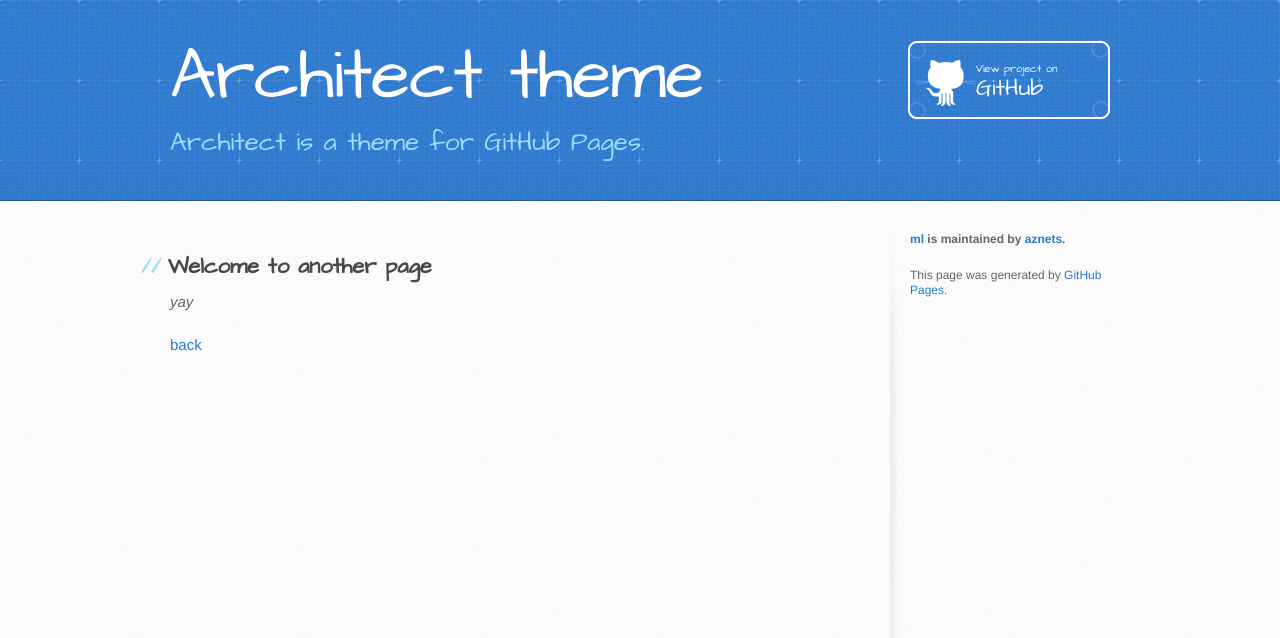
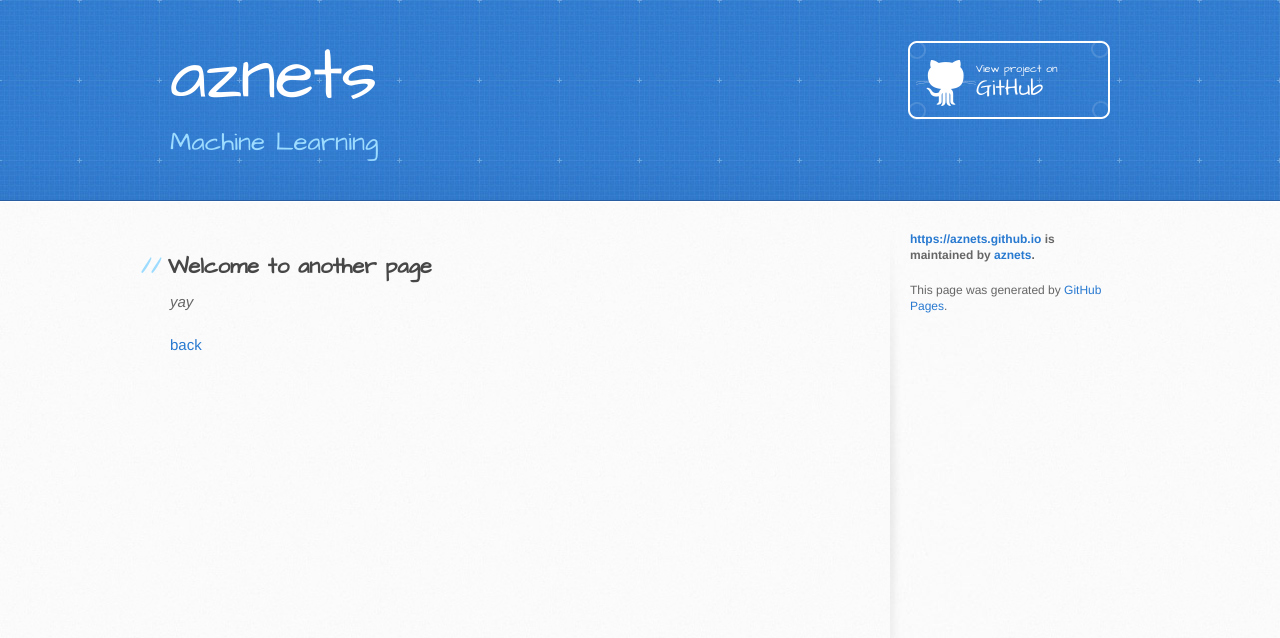
Before and after one commit to aznets/ml, a Jekyll site: the page built from another-page.md, in a window 1280 px wide. Shown: the top 638 px of the page. Built offline with Jekyll 4.4.1, drawn with Linux system fonts in a browser that asks for light colours; our own code applies the rules of GitHub Pages for plain Markdown files.

Commit message:
Update _config.yml

```diff
--- a/_config.yml
+++ b/_config.yml
@@ -1,8 +1,9 @@
-title: Architect theme
-description: Architect is a theme for GitHub Pages.
+title: aznets
+description: Machine Learning
 show_downloads: false
 google_analytics:
 theme: jekyll-theme-architect
 github:
   ml_url: https://aznets.github.io/ml/
   dl_url: https://aznets.github.io/dl/
+  repository_name: https://aznets.github.io
```
